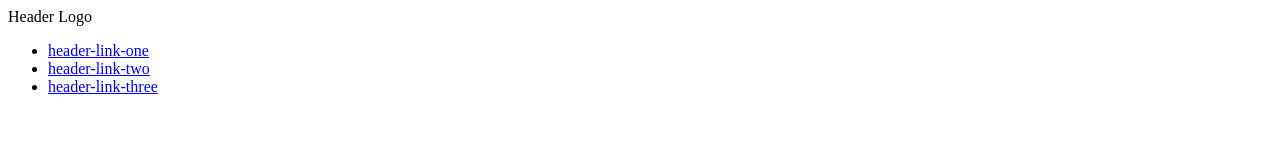
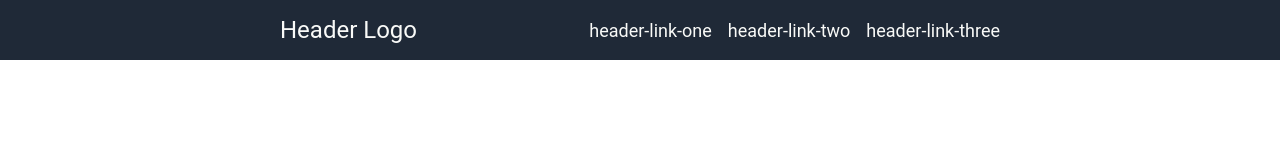
Before and after one commit to calepayson/odin-landing-page, a plain HTML site: page index.html in a window 1280 px wide. Drawn offline with Linux system fonts and the light colour scheme.

Commit message:
feat: add styling and layout to header
- Style the header to match project theme.
- Properly layout the header.

```diff
--- a/index.html
+++ b/index.html
@@ -7,6 +7,7 @@
   </head>
   <body>
     <div class="header">
+      <div class="header-content">
         <div class="header-logo">Header Logo</div>
         <div class="header-links">
           <ul>
@@ -16,5 +17,6 @@
           </ul>
         </div>
       </div>
+    </div>
   </body>
 </html>
--- a/style.css
+++ b/style.css
@@ -6,7 +6,7 @@
   --white: #F9FAF8;
 
   /* TEXT */
-  --font: "Roboto"
+  --font: "Roboto", sans-serif;
   --huge: 48px;
   --big: 36px;
   --medium: 24px;
@@ -15,3 +15,46 @@
   --light: 300;
   --emphasis: italic;
 }
+
+body {
+  font-family: var(--font);
+  padding: 0;
+  margin: 0;
+}
+
+.header {
+  background-color: var(--dark-blue);
+  color: var(--white);
+  display: flex;
+  justify-content: center;
+}
+
+.header-content {
+  display: flex;
+  justify-content: space-between;
+  align-items: center;
+  width: 720px;
+  padding: 16px;
+}
+
+.header-logo {
+  font-size: var(--medium);
+}
+
+.header-links {
+  font-size: var(--small);
+}
+
+ul {
+  margin: 0;
+  padding: 0;
+  list-style-type: none;
+
+  display: flex;
+  gap: 16px;
+}
+
+a {
+  color: var(--white);
+  text-decoration: none;
+}
```
Lines whose indentation alone changed are shown as unchanged.
